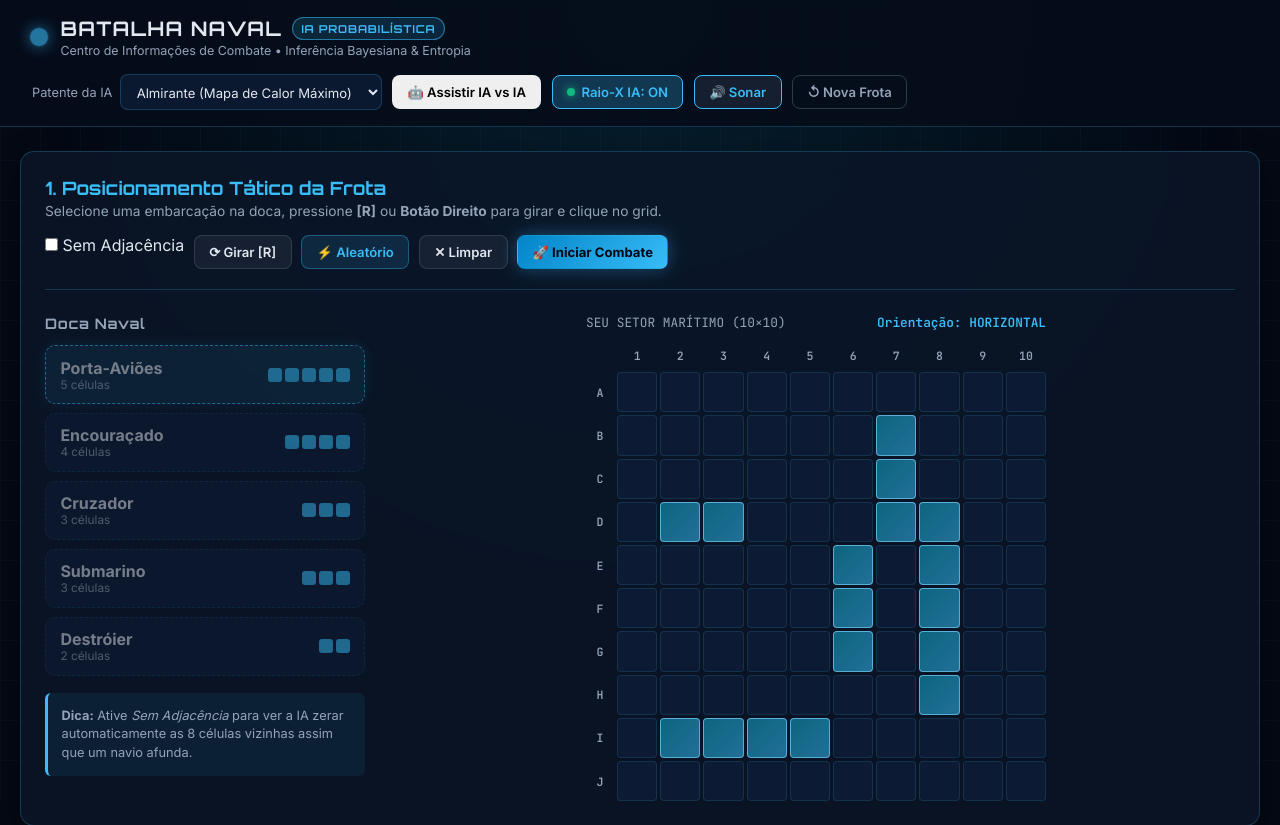
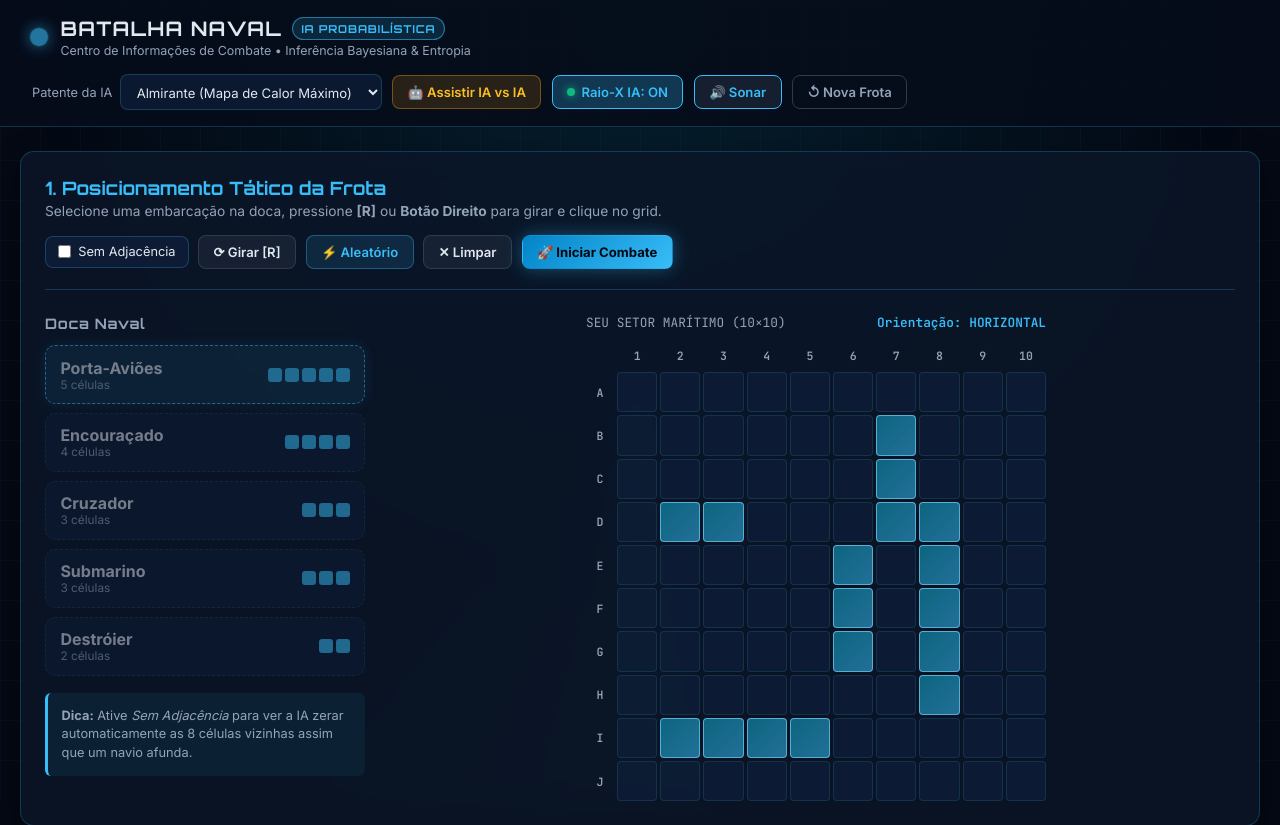
Before and after one commit to Rafael-Pedra-7325/batalha-naval-ia-probabilistica, a Flask app: page / in a window 1280 px wide. Shown: the top 825 px of the page. Run offline with Flask 3, Linux system fonts and the light colour scheme.

Commit message:
Refactor CSS comments and improve styles

```diff
--- a/static/style.css
+++ b/static/style.css
@@ -44,6 +44,26 @@ body {
     background-size: 100% 100%, 40px 40px, 40px 40px;
     pointer-events: none;
     z-index: -1;
+    overflow: hidden;
+}
+
+.radar-bg::after {
+    content: "";
+    position: absolute;
+    top: 50%;
+    left: 50%;
+    width: 140vmax;
+    height: 140vmax;
+    margin-top: -70vmax;
+    margin-left: -70vmax;
+    background: conic-gradient(from 0deg, rgba(56, 189, 248, 0.07) 0deg, transparent 55deg, transparent 360deg);
+    border-radius: 50%;
+    animation: sonarSweep 14s linear infinite;
+}
+
+@keyframes sonarSweep {
+    from { transform: rotate(0deg); }
+    to { transform: rotate(360deg); }
 }
 
 .glass-card {
@@ -184,6 +204,17 @@ body {
     border-color: var(--cyan);
 }
 
+.btn-amber {
+    background: rgba(245, 158, 11, 0.14);
+    color: #fbbf24;
+    border-color: rgba(245, 158, 11, 0.4);
+}
+
+.btn-amber.active, .btn-amber:hover {
+    background: rgba(245, 158, 11, 0.28);
+    border-color: var(--amber);
+}
+
 .btn-ghost {
     background: rgba(30, 41, 59, 0.65);
     color: var(--text-main);
@@ -204,6 +235,25 @@ body {
 .btn-outline:hover {
     color: var(--text-main);
     border-color: var(--text-main);
+}
+
+.toggle-rule {
+    display: inline-flex;
+    align-items: center;
+    gap: 0.45rem;
+    padding: 0.48rem 0.75rem;
+    background: rgba(15, 31, 58, 0.8);
+    border: 1px solid rgba(56, 189, 248, 0.25);
+    border-radius: 8px;
+    font-size: 0.8rem;
+    color: var(--text-main);
+    cursor: pointer;
+    user-select: none;
+}
+
+.toggle-rule input {
+    accent-color: var(--cyan);
+    cursor: pointer;
 }
 
 .dot-live {
@@ -254,6 +304,7 @@ body {
 
 .setup-actions {
     display: flex;
+    align-items: center;
     flex-wrap: wrap;
     gap: 0.6rem;
 }
```
Also changed, not shown: other parts of static/style.css (+34 -7 lines).
